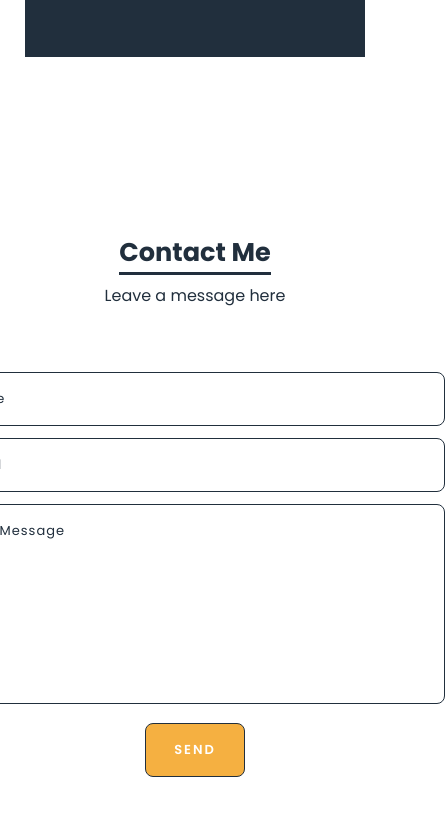
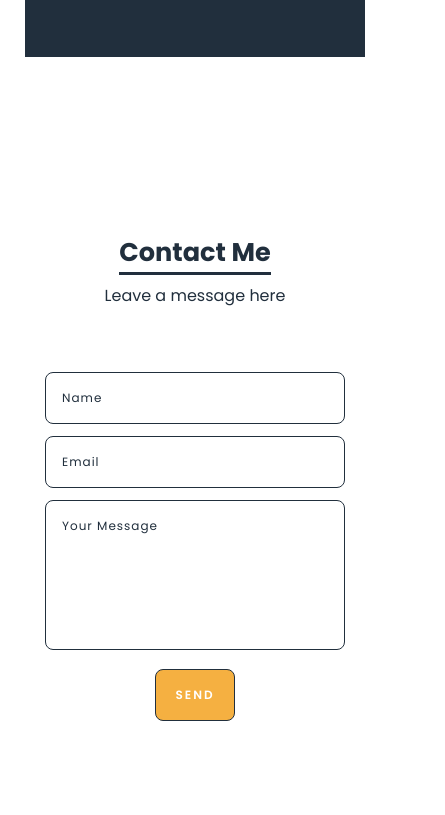
Before and after one commit to AdnaneAhmimou/AdnaneAhmimou.github.io, a plain HTML site: page index.html in a window 390 px wide. Shown: the part 5520-6335 px from the top of the page, 445 px wide, since content can reach past the window. Drawn offline with nearby package versions, Linux system fonts and the light colour scheme.

Commit message:
final-version

```diff
--- a/style.css
+++ b/style.css
@@ -405,7 +405,17 @@ ul li a:hover{
         line-height: 1.5rem;
 
     }
-
-
+    .contact-form{
+        width: 300px;
+    }
+    .contact-form form input, .contact-form form textarea{
+        font-size: 12px;
+    }
+    .contact-form form textarea{
+        height: 150px;
+    }
+    .contact-button{
+        max-width: 80px;
+    }
 
 }
```
